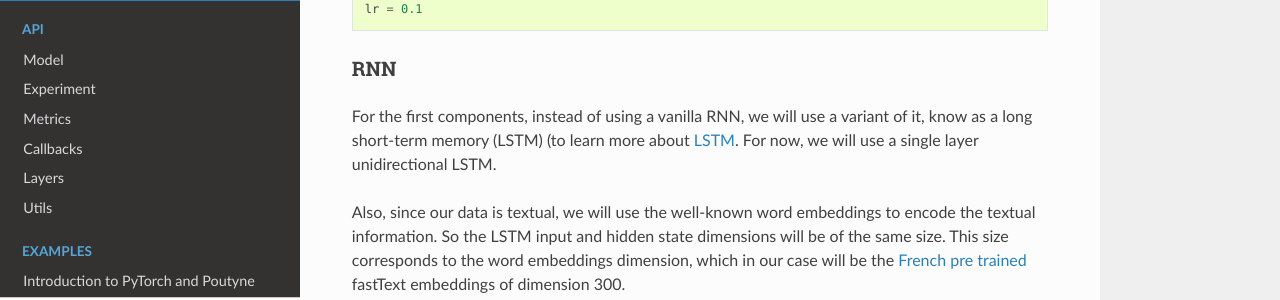
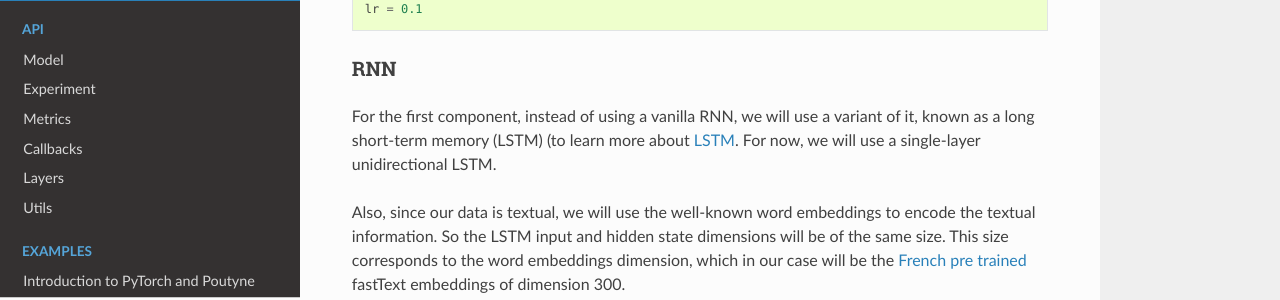
Before and after one commit to GRAAL-Research/poutyne, a Sphinx documentation site: the page built from docs/source/examples/tips_and_tricks.rst, in a window 1280 px wide and 900 px high, scrolled down 1352 px. Shown: the part 151-451 px from the top of the window. Built offline with Sphinx 7.4.7 and the Read the Docs theme 2.0.0, drawn with Linux system fonts in a browser that asks for light colours; the version number could not be read and is left out.

Commit message:
Update docs/source/examples/tips_and_tricks.rst
Co-authored-by: Frédérik Paradis <fredy_14@live.fr>

```diff
--- a/docs/source/examples/tips_and_tricks.rst
+++ b/docs/source/examples/tips_and_tricks.rst
@@ -63,7 +63,7 @@ Now, let's set our training constants. We first have the Cuda device used for tr
 
 RNN
 ---
-For the first components, instead of using a vanilla RNN, we will use a variant of it, know as a long short-term memory (LSTM) (to learn more about `LSTM <http://colah.github.io/posts/2015-08-Understanding-LSTMs/>`_. For now, we will use a single layer unidirectional LSTM.
+For the first component, instead of using a vanilla RNN, we will use a variant of it, known as a long short-term memory (LSTM) (to learn more about `LSTM <http://colah.github.io/posts/2015-08-Understanding-LSTMs/>`_. For now, we will use a single-layer unidirectional LSTM.
 
 Also, since our data is textual, we will use the well-known word embeddings to encode the textual information. So the LSTM input and hidden state dimensions will be of the same size. This size corresponds to the word embeddings dimension, which in our case will be the `French pre trained <https://fasttext.cc/docs/en/crawl-vectors.html>`_ fastText embeddings of dimension 300.
 
```
